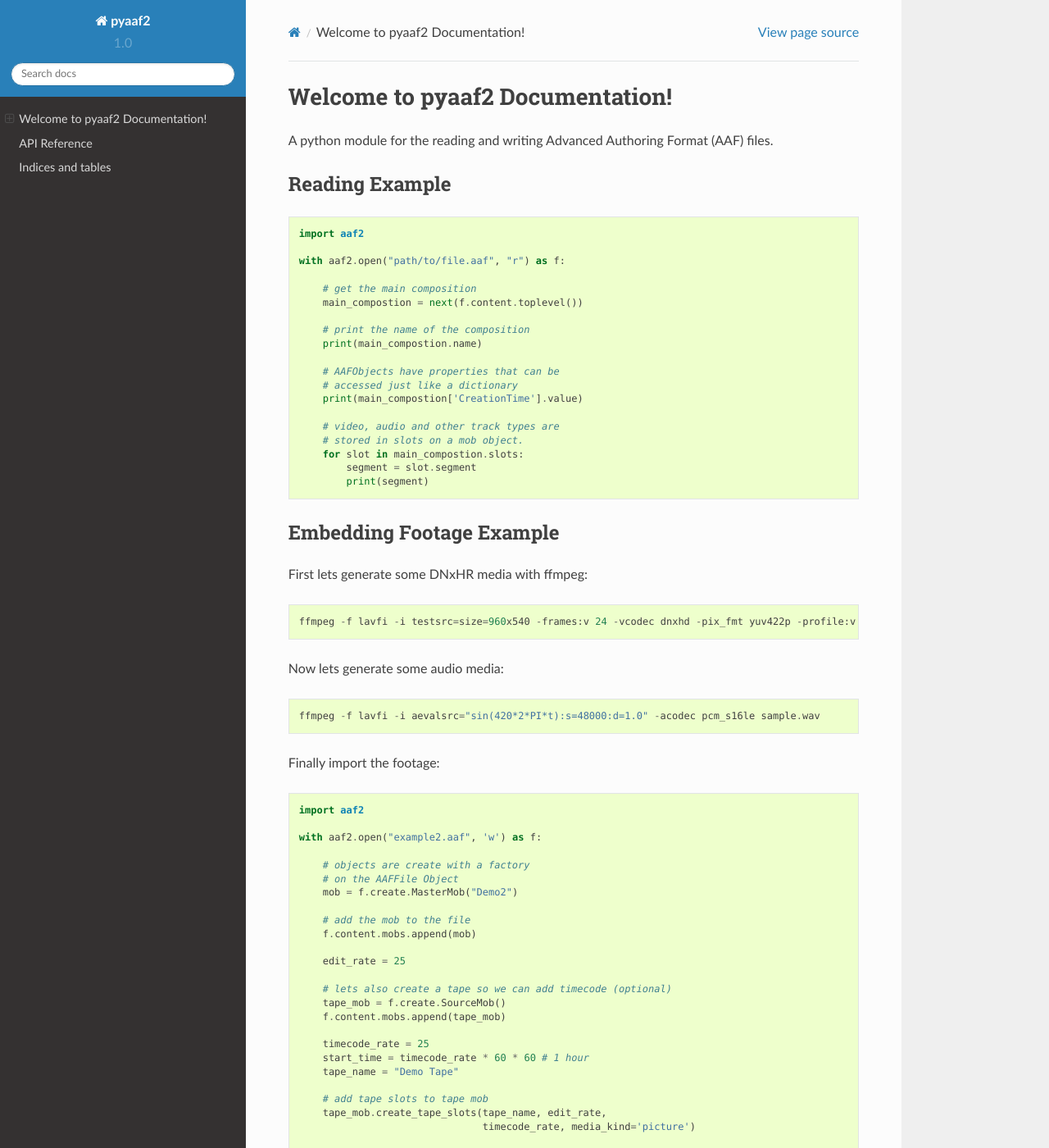
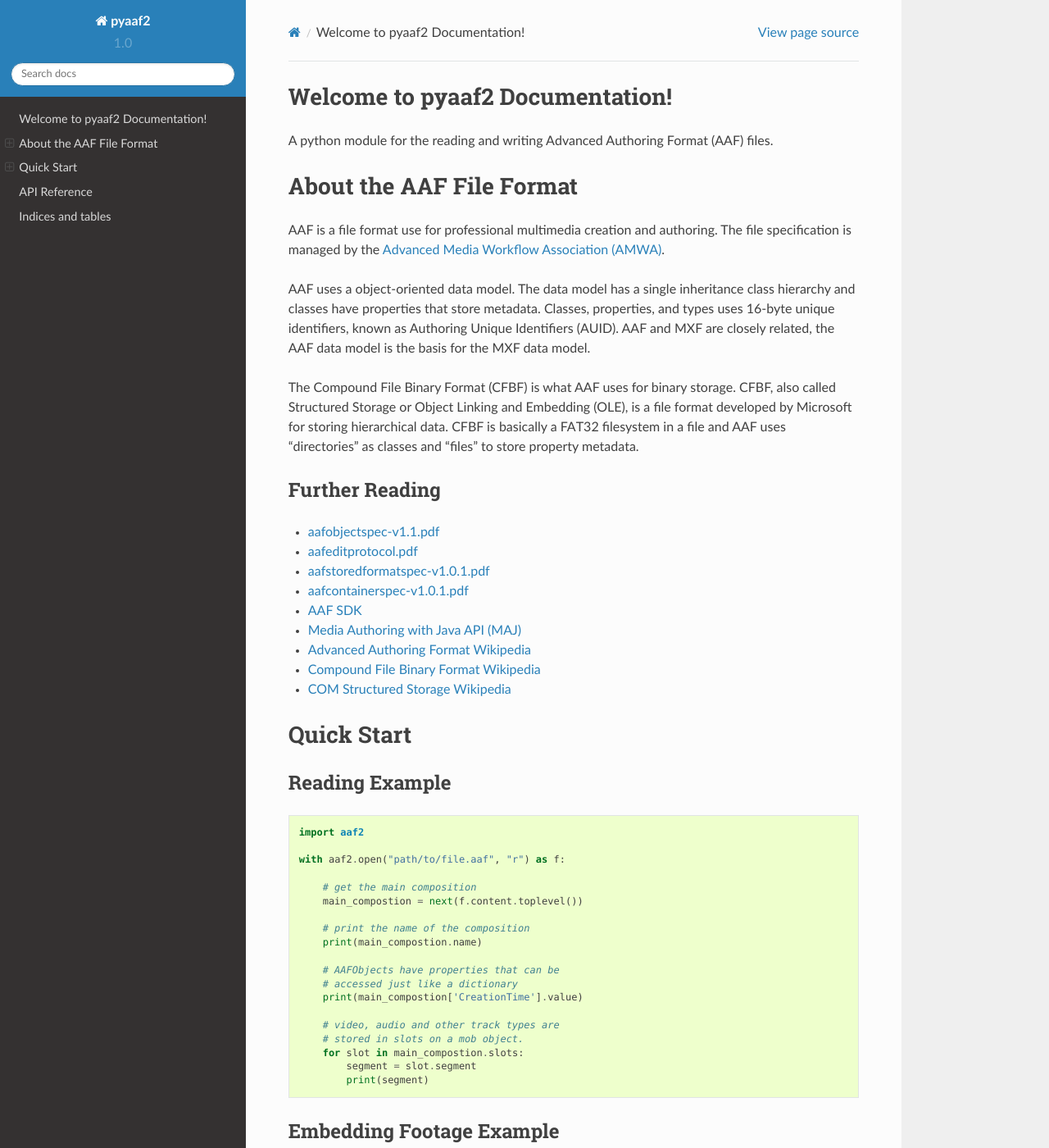
Before and after one commit to markreidvfx/pyaaf2, a Sphinx documentation site: the page built from docs/source/index.rst, in a window 1280 px wide and 1400 px high. Shown: the whole window at 82% size. Built offline with Sphinx 7.4.7 and the Read the Docs theme 2.0.0, drawn with Linux system fonts in a browser that asks for light colours; pages that are not in the unit, such as notebooks, are missing from menus; the version number could not be read and is left out.

Commit message:
added about and futher reading docs

```diff
--- a/docs/source/index.rst
+++ b/docs/source/index.rst
@@ -4,6 +4,39 @@
 ===================================
 
 A python module for the reading and writing Advanced Authoring Format (AAF) files.
+
+About the AAF File Format
+=========================
+
+AAF is a file format use for professional multimedia creation and authoring.
+The file specification is managed by the `Advanced Media Workflow Association
+(AMWA) <https://www.amwa.tv/>`_.
+
+AAF uses a object-oriented data model. The data model has a single inheritance
+class hierarchy and classes have properties that store metadata.  Classes, properties,
+and types uses 16-byte unique identifiers, known as Authoring Unique Identifiers (AUID).
+AAF and MXF are closely related, the AAF data model is the basis for the MXF data model.
+
+The Compound File Binary Format (CFBF) is what AAF uses for binary storage.  CFBF,
+also called Structured Storage or Object Linking and Embedding (OLE), is a file format developed
+by Microsoft for storing hierarchical data.  CFBF is basically a FAT32 filesystem
+in a file and AAF uses "directories" as classes and "files" to store property metadata.
+
+Further Reading
+---------------
+
+- `aafobjectspec-v1.1.pdf <https://sourceforge.net/p/aaf/code2/ci/master/tree/doc/aafobjectspec-v1.1.pdf?format=raw>`_
+- `aafeditprotocol.pdf <https://sourceforge.net/p/aaf/code2/ci/master/tree/doc/aafeditprotocol.pdf?format=raw>`_
+- `aafstoredformatspec-v1.0.1.pdf <https://sourceforge.net/p/aaf/code2/ci/master/tree/doc/aafstoredformatspec-v1.0.1.pdf?format=raw>`_
+- `aafcontainerspec-v1.0.1.pdf <https://sourceforge.net/p/aaf/code2/ci/master/tree/doc/aafcontainerspec-v1.0.1.pdf?format=raw>`_
+- `AAF SDK <http://aaf.sourceforge.net>`_
+- `Media Authoring with Java API (MAJ) <https://github.com/AMWA-TV/maj>`_
+- `Advanced Authoring Format Wikipedia <https://en.wikipedia.org/wiki/Advanced_Authoring_Format>`_
+- `Compound File Binary Format Wikipedia <https://en.wikipedia.org/wiki/Compound_File_Binary_Format>`_
+- `COM Structured Storage Wikipedia <https://en.wikipedia.org/wiki/COM_Structured_Storage>`_
+
+Quick Start
+===========
 
 Reading Example
 ---------------
```
